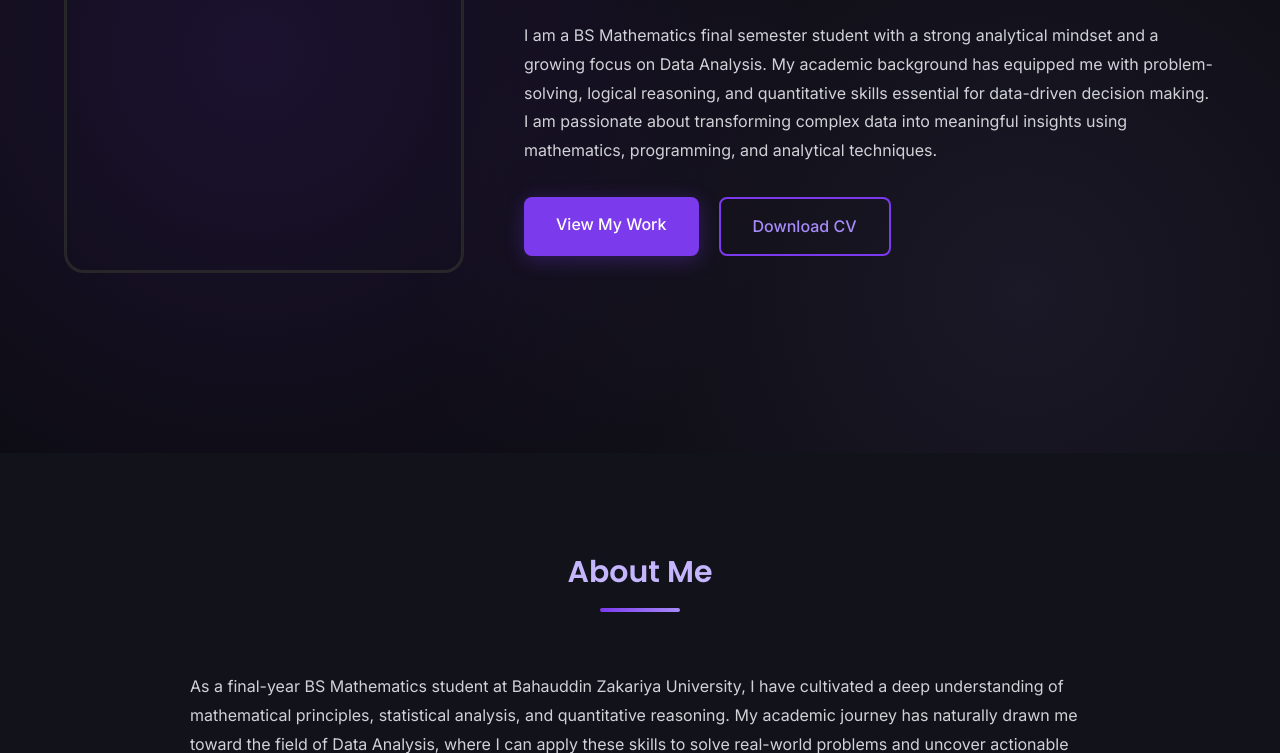
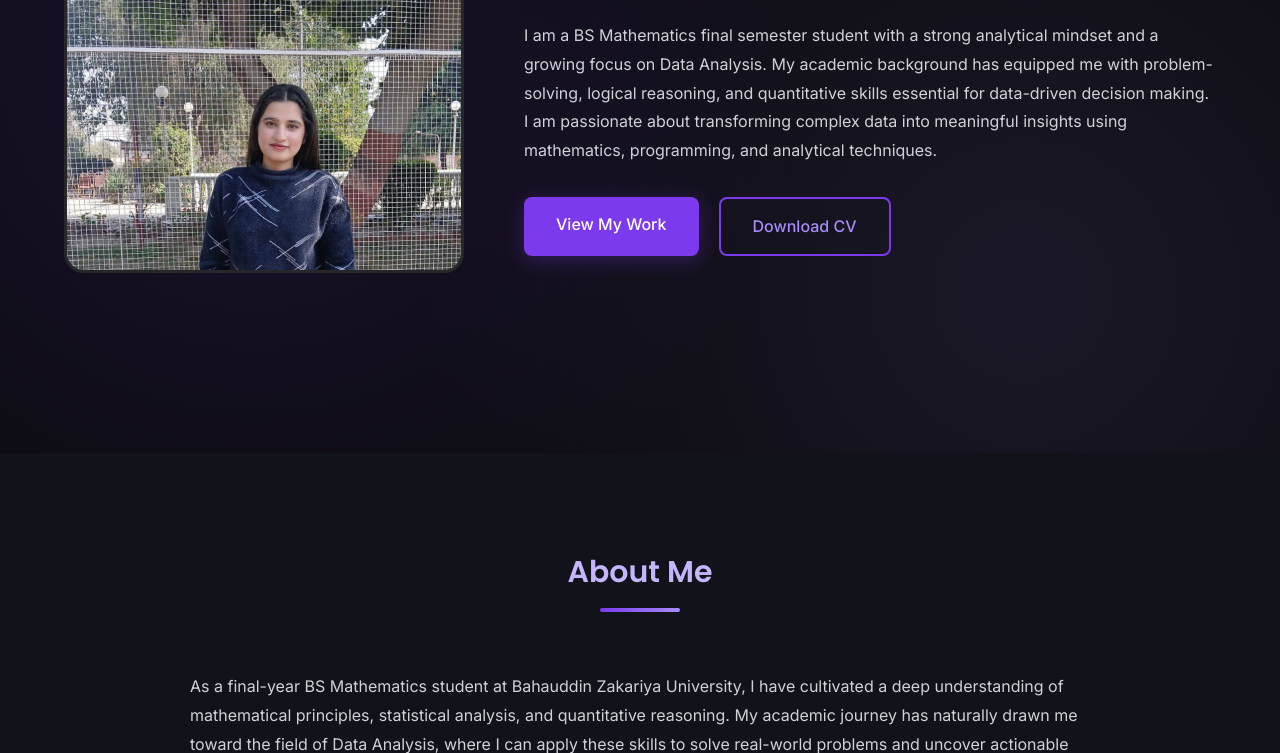
Before and after one commit to fizailyas783-ctrl/fiza-portfolio, a plain HTML site: page index.html in a window 1280 px wide. Shown: the part 347-1100 px from the top of the page. Drawn offline with Linux system fonts and the light colour scheme.

Commit message:
index.html

```diff
--- a/index.html
+++ b/index.html
@@ -42,7 +42,7 @@
             <div class="hero-content">
                 <div class="hero-image">
                     <div class="image-wrapper">
-                        <img src="profile.jpg" alt="Fiza Ilyas - Data Analyst">
+                        <img src="profile.jpg.jpeg" alt="Fiza Ilyas - Data Analyst">
                         <div class="image-glow"></div>
                     </div>
                 </div>
```
